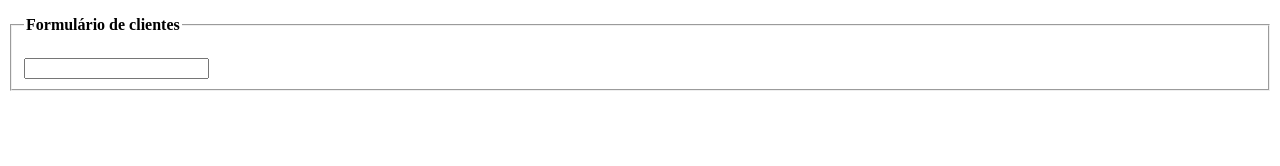
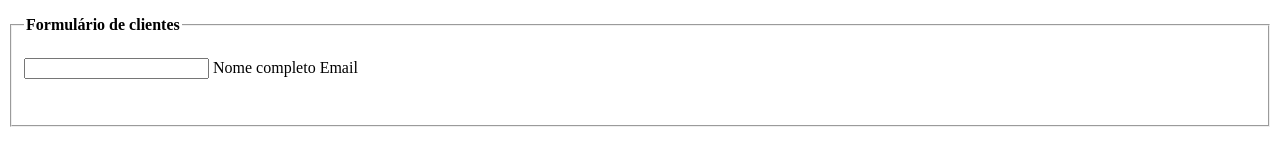
Before and after one commit to marcyvessaro/Front-end, a plain HTML site: page Untitled-1.html in a window 1280 px wide. Drawn offline with Linux system fonts and the light colour scheme.

Commit message:
Add files via upload

```diff
--- a/Untitled-1.html
+++ b/Untitled-1.html
@@ -18,9 +18,11 @@
                     <br>
                     <section class="imputBox">
                         <input type="text" name="nome"class="inputUser" required>
-
+                        <label for="nome" class="labelinput">Nome completo</label>
+                        <label for="email" CLASS="labelinput">Email</label>
                     </section>
-
+<br><br>
+<section class="inputBox"
                 </fieldset>
             </form>
         </section>
```
